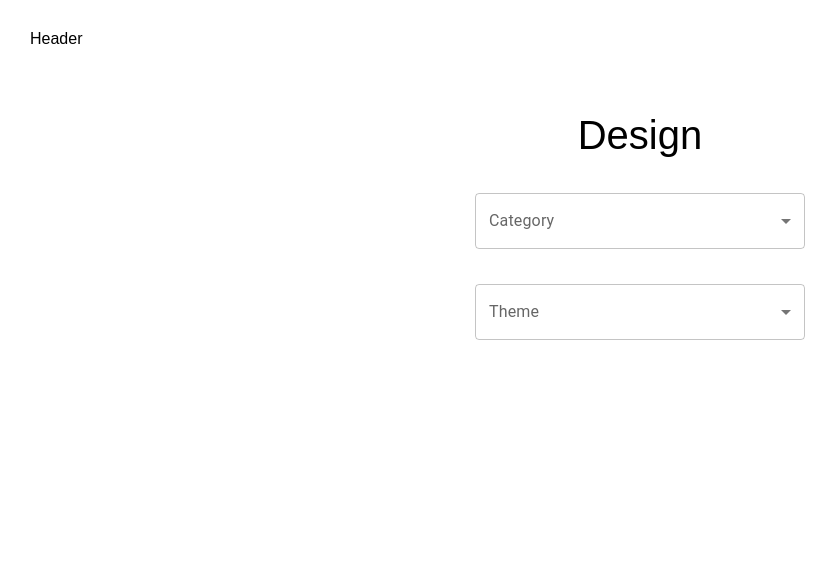
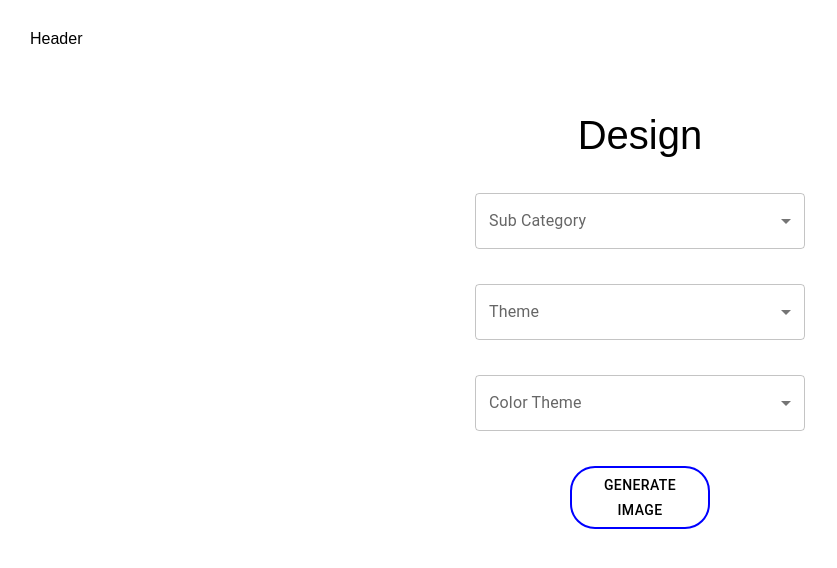
Before and after one commit to WilliamYe6/Inspire.ai, a React (Create React App) app in the folder frontend/: page /form in a window 1280 px wide. Shown: the top 568 px of the page, without its empty margins (0-837 px from the left). Built offline with nearby package versions, Linux system fonts and the light colour scheme; a web font is replaced by a local one.

Commit message:
updated form

```diff
--- a/frontend/package.json
+++ b/frontend/package.json
@@ -3,6 +3,9 @@
   "version": "0.1.0",
   "private": true,
   "dependencies": {
+    "@emotion/react": "^11.10.5",
+    "@emotion/styled": "^11.10.5",
+    "@mui/material": "^5.10.14",
     "@testing-library/jest-dom": "^5.16.5",
     "@testing-library/react": "^13.4.0",
     "@testing-library/user-event": "^13.5.0",
--- a/frontend/src/pages/Form.js
+++ b/frontend/src/pages/Form.js
@@ -1,8 +1,9 @@
 import React from "react";
 import styled from "styled-components";
+
 import ReactDOM from "react-dom/client";
 import { StyledEngineProvider } from "@mui/material/styles";
-import { Select, MenuItem } from "@mui/material";
+import { Select, MenuItem, Button } from "@mui/material";
 import { InputLabel } from "@mui/material";
 import FormControl from "@mui/material/FormControl";
 
@@ -17,11 +18,11 @@ const Form = () => {
             marginTop: "5%",
           }}
         >
-          <InputLabel id="demo-simple-select-label">Category</InputLabel>
+          <InputLabel id="demo-simple-select-label"> Sub Category</InputLabel>
           <Select>
-            <MenuItem value={10}>Ten</MenuItem>
-            <MenuItem value={20}>Twenty</MenuItem>
-            <MenuItem value={30}>Thirty</MenuItem>
+            <MenuItem value={10}>E-Commerce</MenuItem>
+            <MenuItem value={20}>Blog</MenuItem>
+            <MenuItem value={30}>Social Media</MenuItem>
           </Select>
         </FormControl>
         <FormControl
@@ -32,11 +33,42 @@ const Form = () => {
         >
           <InputLabel id="demo-simple-select-label">Theme</InputLabel>
           <Select>
-            <MenuItem value={10}>Ten</MenuItem>
-            <MenuItem value={20}>Twenty</MenuItem>
-            <MenuItem value={30}>Thirty</MenuItem>
+            <MenuItem value={10}>Futuristic</MenuItem>
+            <MenuItem value={20}>Modern</MenuItem>
+            <MenuItem value={30}>Old School</MenuItem>
+            <MenuItem value={30}>Web 3</MenuItem>
           </Select>
         </FormControl>
+        <FormControl
+          style={{
+            width: "47%",
+            marginTop: "5%",
+          }}
+        >
+          <InputLabel id="demo-simple-select-label">Color Theme</InputLabel>
+          <Select>
+            <MenuItem value={10}>Black</MenuItem>
+            <MenuItem value={20}>White</MenuItem>
+            <MenuItem value={30}>Orange</MenuItem>
+            <MenuItem value={30}>Brown</MenuItem>
+          </Select>
+        </FormControl>
+
+        <Button
+          variant="outlined"
+          style={{
+            marginTop: "5%",
+            position: "relative",
+            borderRadius: "25px",
+            color: "black",
+            borderColor: "blue",
+            borderWidth: "2px",
+            width: "20%",
+          }}
+        >
+          Generate Image
+        </Button>
+
       </ParentForm>
     </Div>
   );
```
Also changed, not shown: 1 other file (tests, documents, lock files or other folders).
